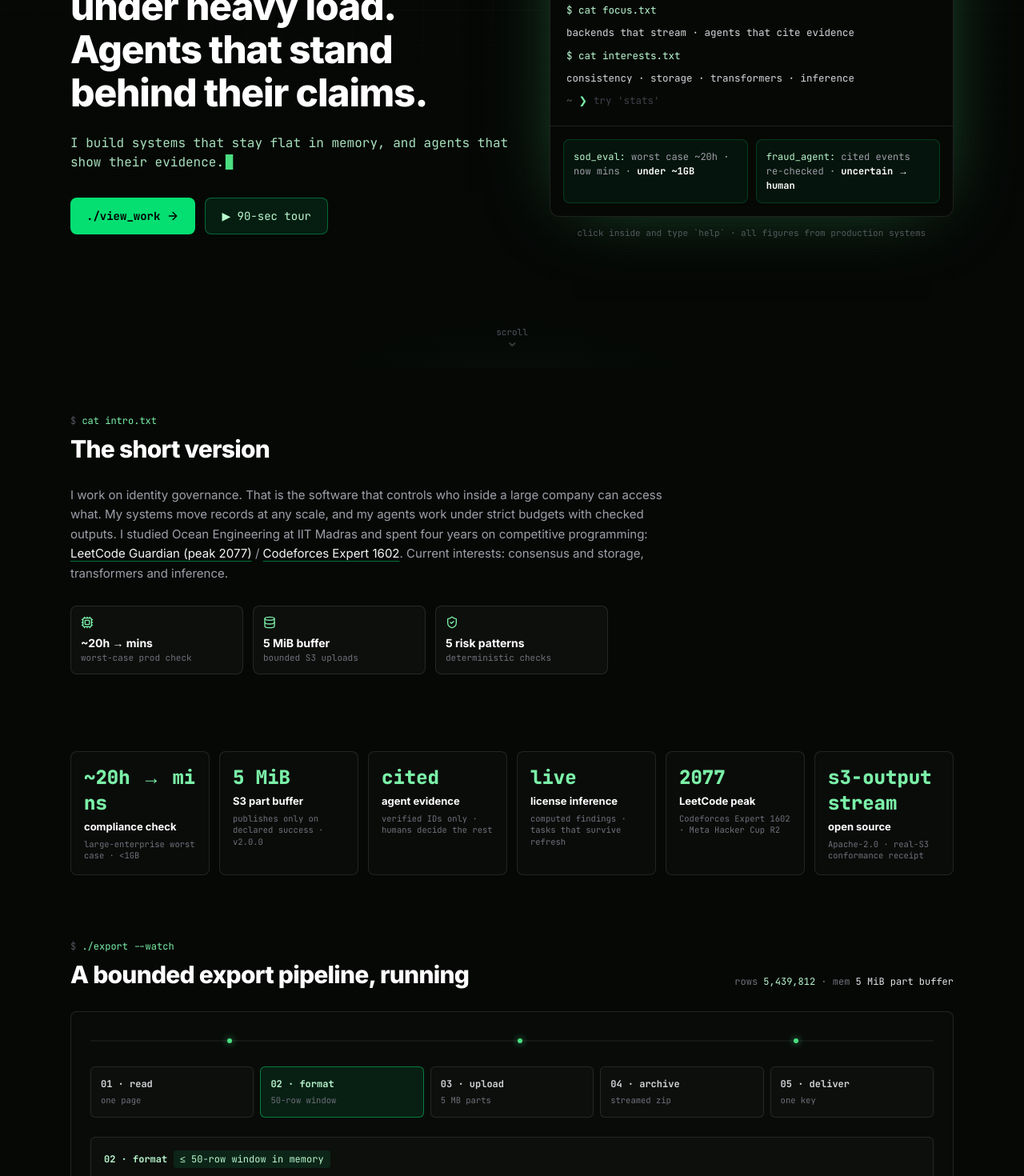
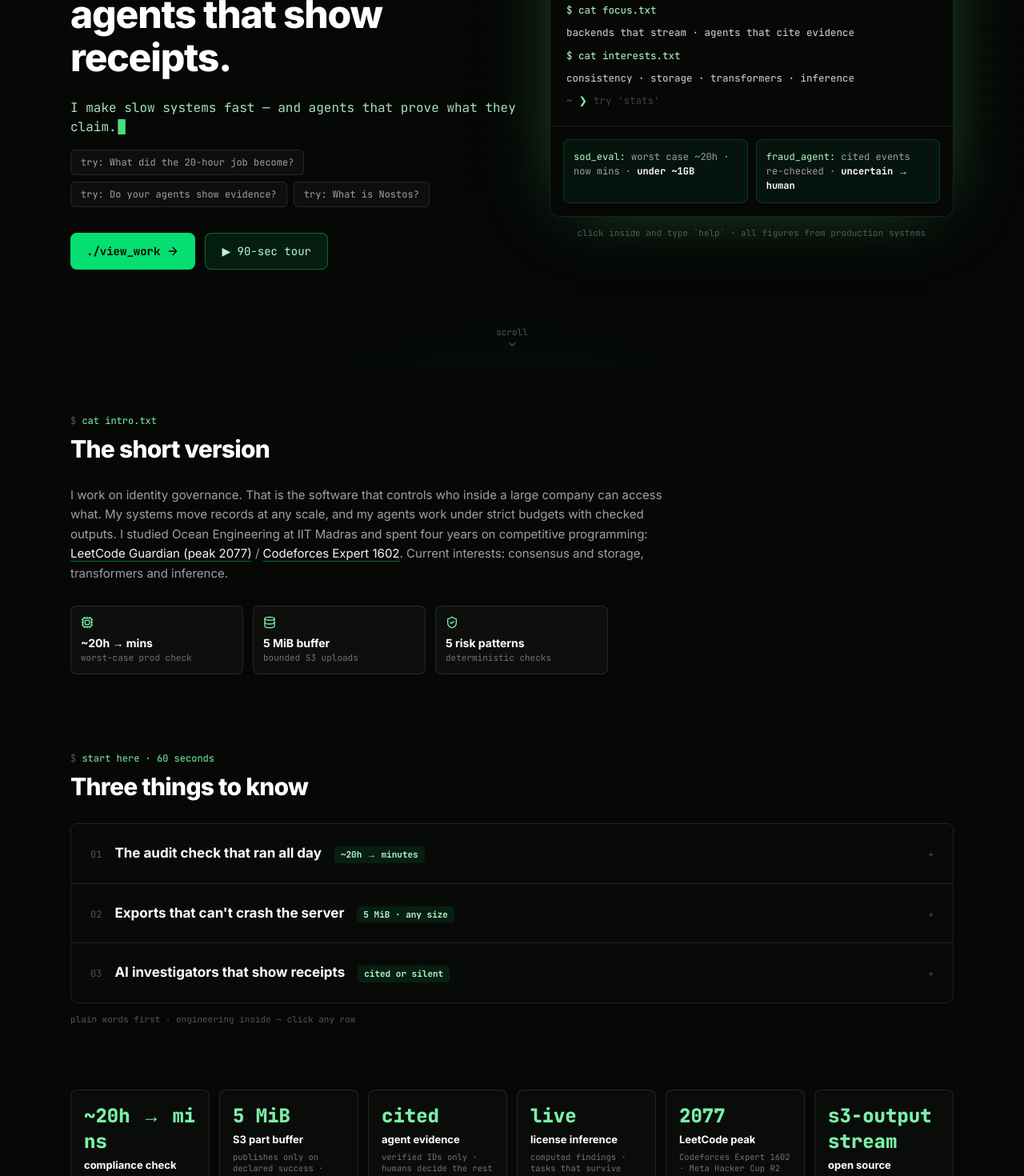
Before and after one commit to Arin016/Arin016.github.io, a Next.js app: page / in a window 1280 px wide. Shown: the part 340-1810 px from the top of the page at 80% size. Built offline with nearby package versions, Linux system fonts and the light colour scheme; no server answers.

Commit message:
feat(home): plain-English hero, try-chips, three-wins block
- hero headline rewritten for non-technical readers
- try: chips deep-link into /ask with auto-ask (?q=)
- new Wins section: 3 plain wins, metrics, expandable engineering

```diff
--- a/src/app/ask/page.tsx
+++ b/src/app/ask/page.tsx
@@ -1,3 +1,4 @@
+import { Suspense } from "react";
 import AskClient from "@/components/AskClient";
 
 export const metadata = { title: "Ask — Arin Mallanna Tumbagi" };
@@ -13,7 +14,7 @@ export default function AskPage() {
       </h1>
       <p className="mt-3 max-w-2xl text-zinc-400">
         Ask about my work, background, or projects. Answers come from these
-        pages, with links to the source.
+        pages, with links to the source — or it tells you it doesn&apos;t know.
       </p>
       <div className="mt-8 overflow-hidden rounded-xl border border-white/10 bg-[#070907]/95 shadow-[0_0_90px_-30px_rgba(74,222,128,0.5)]">
         <div className="flex items-center gap-1.5 border-b border-white/10 px-4 py-3">
@@ -27,7 +28,9 @@ export default function AskPage() {
             LOCAL
           </span>
         </div>
-        <AskClient />
+        <Suspense>
+          <AskClient />
+        </Suspense>
       </div>
     </div>
   );
--- a/src/app/page.tsx
+++ b/src/app/page.tsx
@@ -1,5 +1,6 @@
 import Hero from "@/components/Hero";
 import Intro from "@/components/Intro";
+import Wins from "@/components/Wins";
 import Pipeline from "@/components/Pipeline";
 import Activity from "@/components/Activity";
 import {
@@ -19,6 +20,9 @@ export default function Home() {
       <Hero />
       <div id="intro" className="scroll-mt-16">
         <Intro />
+      </div>
+      <div id="wins" data-tour="wins" className="scroll-mt-16">
+        <Wins />
       </div>
       <div id="stats" data-tour="stats" className="scroll-mt-16">
         <Stats />
--- a/src/components/AskClient.tsx
+++ b/src/components/AskClient.tsx
@@ -1,6 +1,7 @@
 "use client";
 import { useEffect, useRef, useState } from "react";
 import Link from "next/link";
+import { useSearchParams } from "next/navigation";
 import { runAgent, KB_COUNT } from "@/lib/ask";
 import ArinBanner from "@/components/ArinBanner";
 
@@ -37,6 +38,8 @@ export default function AskClient() {
   const boxRef = useRef<HTMLDivElement>(null);
   const inputRef = useRef<HTMLInputElement>(null);
   const running = useRef(0);
+  const autoAsked = useRef(false);
+  const search = useSearchParams();
   const reduce =
     typeof window !== "undefined" &&
     window.matchMedia("(prefers-reduced-motion: reduce)").matches;
@@ -64,6 +67,16 @@ export default function AskClient() {
 
   const push = (ls: Line[]) =>
     setLines((prev) => [...prev, ...ls].slice(-120));
+
+  // Hero "try:" chips deep-link here with ?q= — ask once it's ready.
+  useEffect(() => {
+    if (autoAsked.current || !booted) return;
+    const q = search.get("q");
+    if (!q) return;
+    autoAsked.current = true;
+    submit(q);
+    // eslint-disable-next-line react-hooks/exhaustive-deps
+  }, [booted]);
 
   const submit = async (raw: string) => {
     const q = raw.trim();
--- a/src/components/Hero.tsx
+++ b/src/components/Hero.tsx
@@ -8,7 +8,7 @@ import { useTour } from "@/components/Tour";
 
 function useTyped() {
   const [text, setText] = useState("");
-  const full = "I build systems that stay flat in memory, and agents that show their evidence.";
+  const full = "I make slow systems fast — and agents that prove what they claim.";
   useEffect(() => {
     let i = 0;
     const id = setInterval(() => {
@@ -20,6 +20,12 @@ function useTyped() {
   }, []);
   return text;
 }
+
+const TRY = [
+  "What did the 20-hour job become?",
+  "Do your agents show evidence?",
+  "What is Nostos?",
+];
 
 export default function Hero() {
   const typed = useTyped();
@@ -41,13 +47,24 @@ export default function Hero() {
             transition={{ delay: 0.05 }}
             className="max-w-xl text-3xl font-extrabold leading-[1.12] tracking-tight text-white sm:text-5xl"
           >
-            Systems that hold up under heavy load. Agents that stand behind
-            their claims.
+            Slow enterprise systems, made fast. AI agents that show receipts.
           </motion.h1>
 
           <p className="caret mt-6 min-h-7 font-mono text-sm text-green-200/90 sm:text-base">
             {typed}
           </p>
+
+          <div className="mt-4 flex flex-wrap gap-2">
+            {TRY.map((q) => (
+              <Link
+                key={q}
+                href={`/ask?q=${encodeURIComponent(q)}`}
+                className="rounded-md border border-white/10 bg-white/[0.03] px-3 py-1.5 font-mono text-[12px] text-zinc-400 transition hover:border-green-400/40 hover:text-green-200"
+              >
+                try: {q}
+              </Link>
+            ))}
+          </div>
 
           <div className="mt-8 flex flex-wrap gap-3">
             <Link
--- /dev/null
+++ b/src/components/Wins.tsx
@@ -0,0 +1,86 @@
+"use client";
+import Link from "next/link";
+import Reveal from "./Reveal";
+import { SectionHead } from "./Sections";
+
+const WINS = [
+  {
+    n: "01",
+    title: "The audit check that ran all day",
+    metric: "~20h → minutes",
+    sowhat:
+      "A compliance workload that ran overnight now finishes before lunch.",
+    how: "One large enterprise check re-examined the company hierarchy once per rule — thousands of redundant passes over 65 GB. Now the hierarchy resolves a single time and permissions compare 64 people per processor instruction. Under ~1 GB, with matching violations.",
+    link: { href: "/blog/21-hours-to-2-seconds", label: "full write-up" },
+  },
+  {
+    n: "02",
+    title: "Exports that can't crash the server",
+    metric: "5 MiB · any size",
+    sowhat:
+      "Reports that used to run out of memory now stream straight to storage.",
+    how: "s3-outputstream (Apache-2.0, v2.0.0 on Maven Central): formatted Excel flows through one reusable 5 MiB part buffer. An upload publishes only when the producer declares success — otherwise it is discarded. A 1 KB file and a 10 GB file use the same memory.",
+    link: { href: "/blog/streaming-excel-to-s3", label: "full write-up" },
+  },
+  {
+    n: "03",
+    title: "AI investigators that show receipts",
+    metric: "cited or silent",
+    sowhat:
+      "Software agents that prove each claim against source data — or hand the case to a human.",
+    how: "Bounded investigator agents pursue one fraud hypothesis with strict step and time budgets. Every cited log entry is re-checked against the source; uncertain findings route to a reviewer. Public harness: 110 tests, 46/46 held-out variants, zero unsupported claims.",
+    link: { href: "/projects", label: "see the system" },
+  },
+];
+
+export default function Wins() {
+  return (
+    <section className="mx-auto max-w-6xl px-4 py-10 sm:px-6">
+      <SectionHead
+        cmd="start here · 60 seconds"
+        title="Three things to know"
+      />
+      <div className="overflow-hidden rounded-lg border border-white/10">
+        {WINS.map((w, i) => (
+          <Reveal key={w.n} delay={i * 0.06}>
+            <details
+              className={`group bg-panel/60 p-6 transition open:bg-green-400/[0.03] hover:bg-green-400/[0.02] ${
+                i > 0 ? "border-t border-white/10" : ""
+              }`}
+            >
+              <summary className="flex cursor-pointer list-none flex-wrap items-baseline gap-x-4 gap-y-1 [&::-webkit-details-marker]:hidden">
+                <span className="font-mono text-[12px] text-zinc-600">
+                  {w.n}
+                </span>
+                <span className="text-[17px] font-bold text-white">
+                  {w.title}
+                </span>
+                <span className="rounded bg-green-400/10 px-2 py-0.5 font-mono text-[11px] font-bold text-green-200">
+                  {w.metric}
+                </span>
+                <span className="ml-auto font-mono text-[11px] text-zinc-600 transition group-open:rotate-45 group-open:text-green-300">
+                  +
+                </span>
+              </summary>
+              <p className="mt-2 max-w-3xl text-[15px] leading-relaxed text-zinc-300">
+                {w.sowhat}
+              </p>
+              <p className="mt-3 max-w-3xl text-sm leading-relaxed text-zinc-400">
+                {w.how}{" "}
+                <Link
+                  href={w.link.href}
+                  className="text-green-300 underline"
+                >
+                  {w.link.label} →
+                </Link>
+              </p>
+            </details>
+          </Reveal>
+        ))}
+      </div>
+      <p className="mt-3 font-mono text-[11px] text-zinc-600">
+        plain words first · engineering inside — click any row
+      </p>
+    </section>
+  );
+}
```
